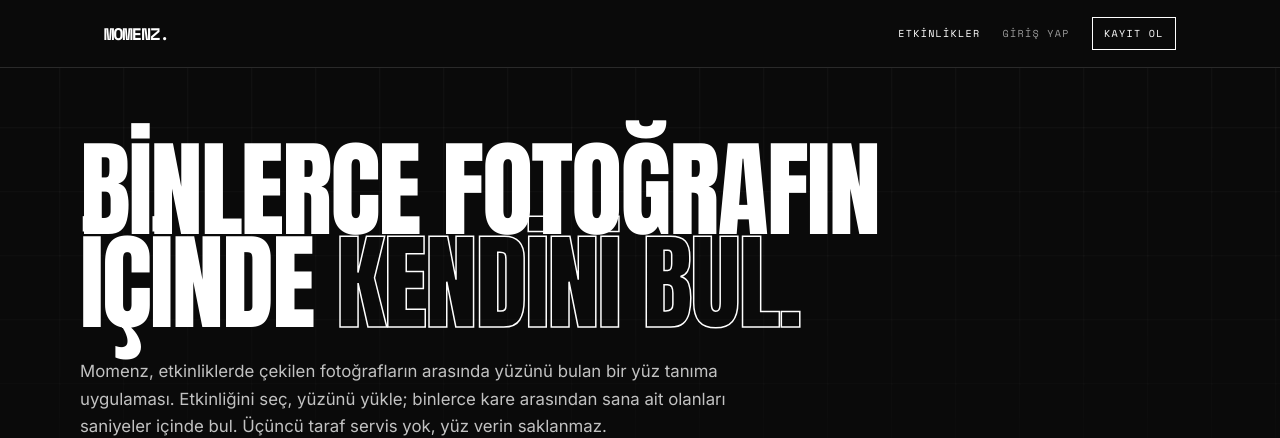
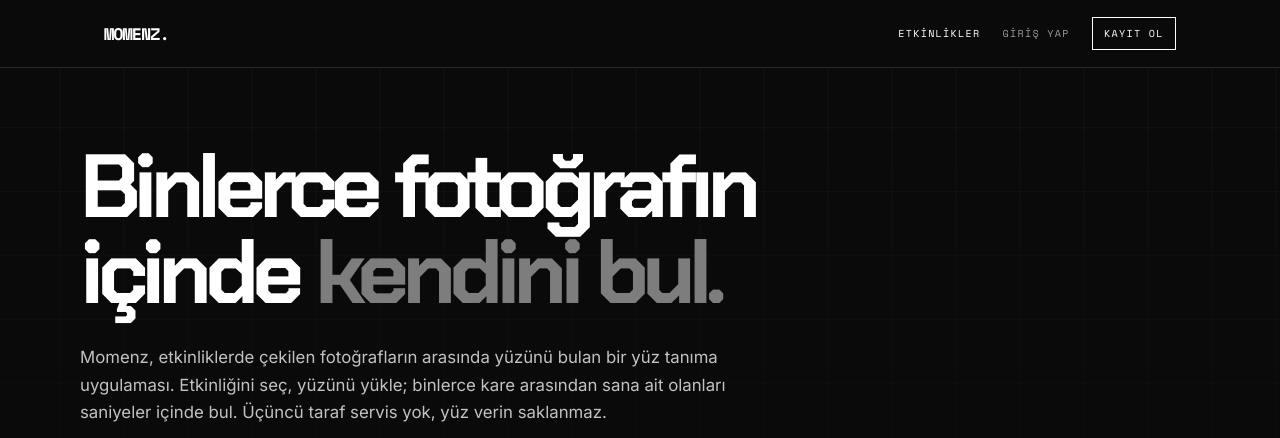
Before and after one commit to mehmet-2023/Momenz, a Next.js app in the folder web/: page / in a window 1280 px wide. Shown: the top 438 px of the page. Built offline with nearby package versions, Linux system fonts and the light colour scheme; no server answers.

Commit message:
Digital bold display font with original hero text scale

```diff
--- a/web/src/app/globals.css
+++ b/web/src/app/globals.css
@@ -130,18 +130,13 @@ img { max-width: 100%; }
   transition: transform .3s var(--ease);
 }
 .hero-title {
-  font-family: var(--font-display), "Arial Narrow", sans-serif; font-weight: 400;
-  font-size: clamp(3rem, 8.6vw, 6.6rem);
-  line-height: .88; letter-spacing: -.02em;
-  text-transform: uppercase;
-  margin: 0 0 28px; max-width: 960px;
+  font-family: var(--font-display), monospace; font-weight: 700;
+  font-size: clamp(2.6rem, 7.4vw, 5.6rem);
+  line-height: .96; letter-spacing: -.075em;
+  margin: 0 0 28px; max-width: 900px;
 }
 .hero-line { display: block; }
-.hero-title em {
-  font-style: normal; color: transparent;
-  -webkit-text-stroke: 1.5px #fff;
-  text-stroke: 1.5px #fff;
-}
+.hero-title em { font-style: normal; color: #7d7d7d; }
 .hero-lead {
   color: #c2c2c2; font-size: clamp(.92rem, 1.4vw, 1.05rem);
   line-height: 1.65; max-width: 660px; margin: 0 0 34px;
@@ -829,7 +824,6 @@ textarea.input { min-height: 120px; resize: vertical; }
   .auth-aside { padding: 28px 22px; }
   .auth-page { padding: 22px 14px 48px; }
   .toolbar-search { min-width: 100%; }
-  .hero-title { font-size: clamp(2.6rem, 13vw, 4rem); }
   .bottom-cta { padding: 22px; }
   .lightbox { padding: 18px; }
   .link-panel { padding: 20px 16px; }
--- a/web/src/app/layout.tsx
+++ b/web/src/app/layout.tsx
@@ -1,5 +1,5 @@
 import type { Metadata } from "next";
-import { Anton, Inter, Space_Mono } from "next/font/google";
+import { Chakra_Petch, Inter, Space_Mono } from "next/font/google";
 import { AuthProvider } from "@/components/AuthProvider";
 import SiteFooter from "@/components/SiteFooter";
 import SiteHeader from "@/components/SiteHeader";
@@ -18,9 +18,9 @@ const mono = Space_Mono({
   display: "swap",
 });
 
-const display = Anton({
+const display = Chakra_Petch({
   subsets: ["latin", "latin-ext"],
-  weight: "400",
+  weight: ["500", "700"],
   variable: "--font-display",
   display: "swap",
 });
```
